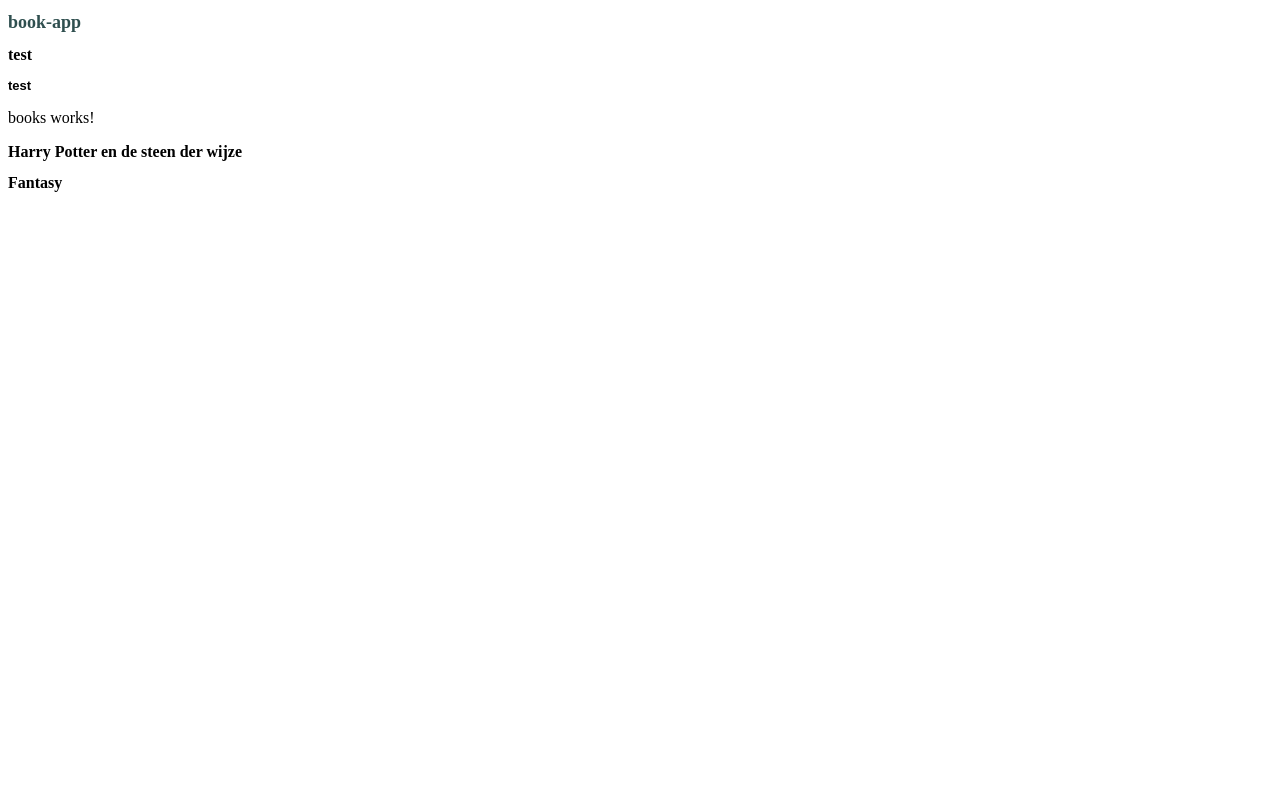
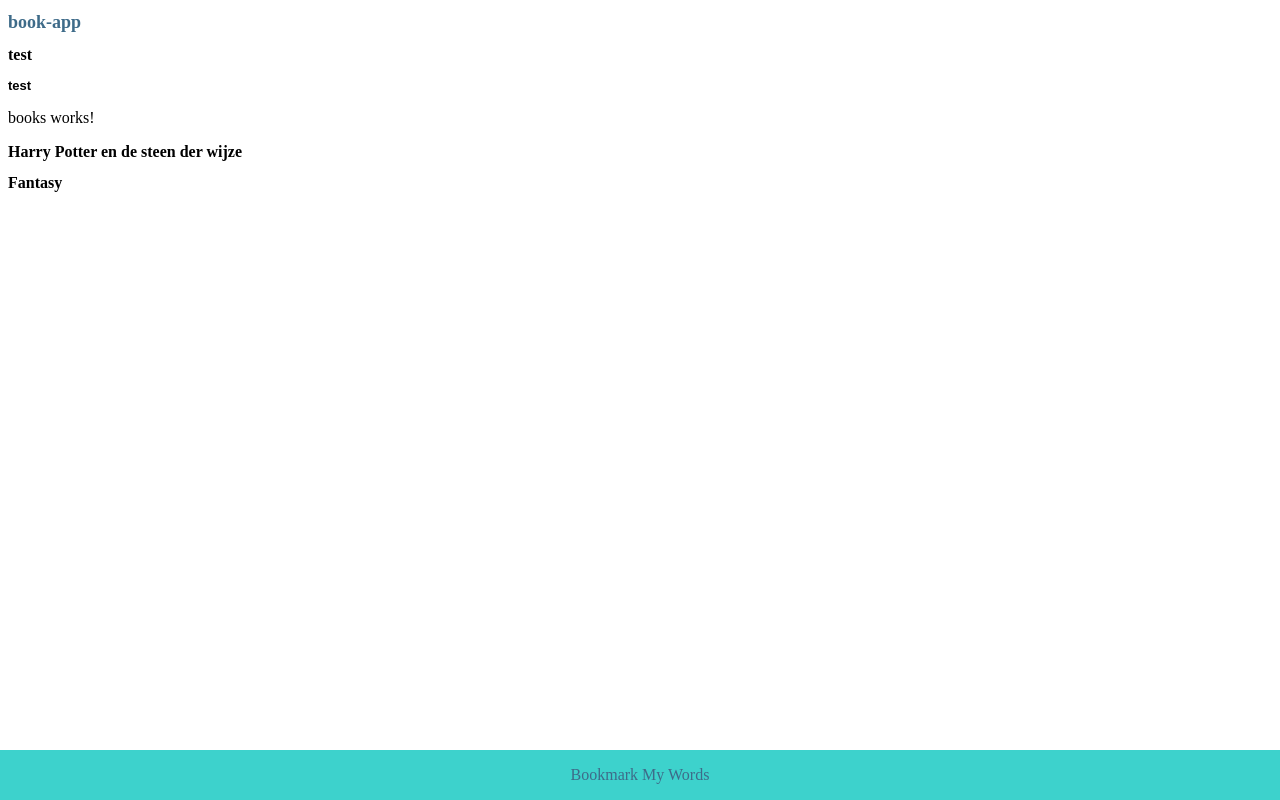
Before and after one commit to 2124405Marleen/book-app, an Angular app: page / in a window 1280 px wide. Built offline with nearby package versions, Linux system fonts and the light colour scheme.

Commit message:
Added fixed footer

```diff
--- a/src/app/app.component.html
+++ b/src/app/app.component.html
@@ -1,4 +1,21 @@
+<style>
+  .footer {
+    position: fixed;
+    left: 0;
+    bottom: 0;
+    width: 100%;
+    background-color: #3dd2cc;
+    color: #3e6b89;
+    text-align: center;
+    font-family: Bahnschrift;
+  }
+</style>
+
 <h1>{{title}}</h1>
 <h2>test</h2>
 <h3>test</h3>
 <app-books></app-books>
+
+<div class="footer">
+  <p>Bookmark My Words</p>
+</div>
--- a/src/app/book.ts
+++ b/src/app/book.ts
@@ -1,10 +1,14 @@
 export interface Book {
+  isbn: number;
   name: string;
   pages: number;
   genre: genre;
   rating: stars;
   review: string;
   favorites: boolean;
+  // yearread:;
+  // monthread:;
+  // yearwritten:;
 }
 
 export enum genre{
--- a/src/app/books/books.component.ts
+++ b/src/app/books/books.component.ts
@@ -1,5 +1,5 @@
 import {Component, OnInit} from '@angular/core';
-import {Book, genre} from '../book';
+import {Book, genre, stars} from '../book';
 
 @Component({
   selector: 'app-books',
@@ -9,9 +9,13 @@
 export class BooksComponent implements OnInit {
 
   bookharrypotter1: Book = {
+    isbn: 1,
     name: 'Harry Potter en de steen der wijze',
     pages : 200,
-    genre: genre.FANTASY
+    genre: genre.FANTASY,
+    rating: stars.fourstars,
+    review: 'no review',
+    favorites: true,
   };
 
   constructor() { }
--- a/src/styles.scss
+++ b/src/styles.scss
@@ -1,6 +1,6 @@
 /* You can add global styles to this file, and also import other style files */
 h1 {
-  color: darkslategray;
+  color: #3e6b89;
   font-family: "Berlin Sans FB";
   font-size: large;
 }
```
